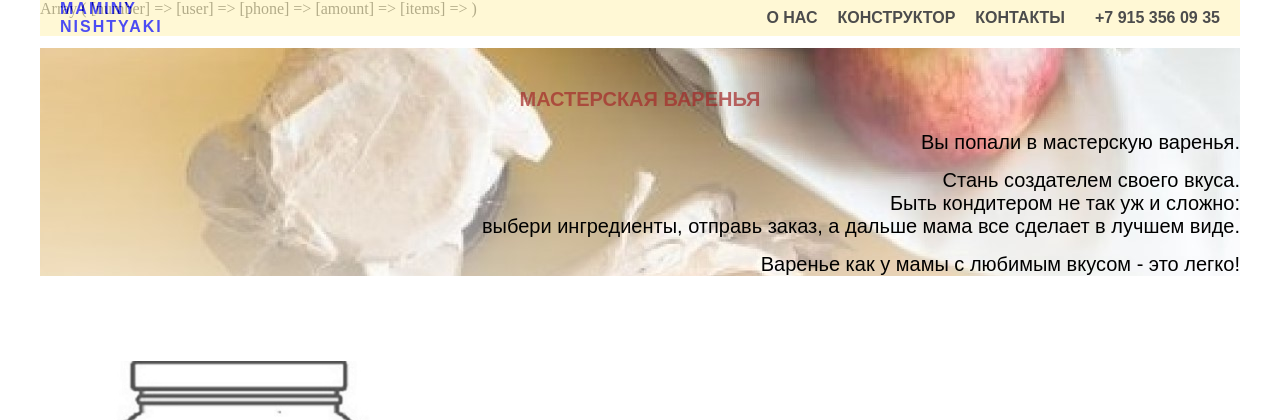
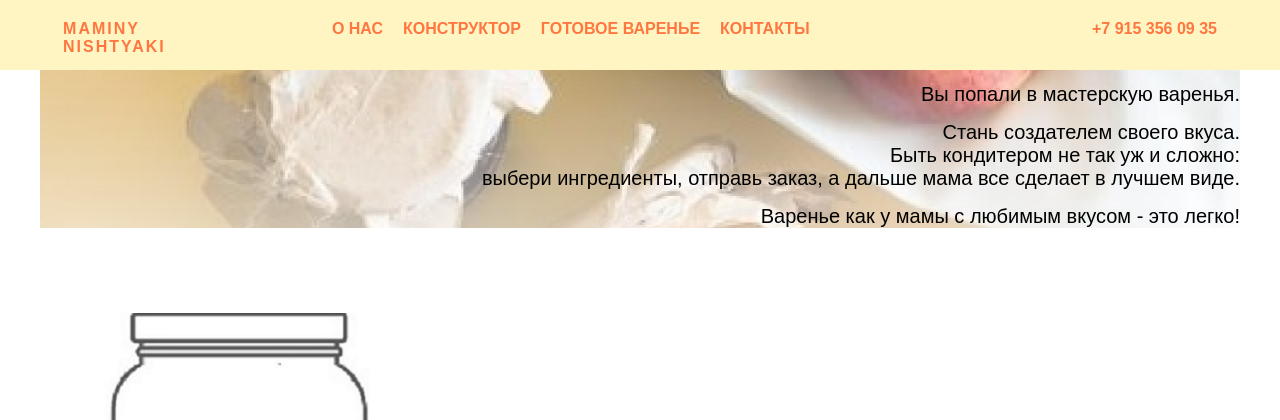
Before and after one commit to irina-sav/jam_constructor, a PHP site: page / in a window 1280 px wide. Shown: the top 420 px of the page. Run offline with PHP 8.4, Linux system fonts and the light colour scheme; data that the repository does not hold is empty.

Commit message:
making adaptive burger menu

```diff
--- a/css/styles.css
+++ b/css/styles.css
@@ -4,55 +4,62 @@
   margin: 0 auto;
 }
 
-body {
-  background-image: url(../img/body_fon.png) no-repeat;
-}
 .container {
   margin: 0 auto;
   max-width: 100%;
 }
 .header__container {
-  position: relative;
-  margin-bottom: 30px;
-}
-.header__wrapper {
-  display: flex;
-  align-items: center;
-  text-transform: uppercase;
-  font-family: sans-serif;
   position: fixed;
   top:0;
+  left: 0;
   width: 100%;
-  justify-content: space-around;
-  /* background-image: url(../img/menu_fon.jpg);
-  background-size: 20% 147%;*/
+  z-index: 50;
+  display: flex;
+  justify-content: space-between;
+  padding-top: 20px;
+}
+.header__container::before{
+  content: '';
+  position: absolute;
+  top: 0;
+  left: 0;
+  width: 100%;
+  height: 70px;
   background-color: #FFF5C3;
-  opacity: 0.7;
-  padding: 0 20px;
-  z-index: 1;
+  z-index: 2;
 }
+
+
 .header__logo {
-  flex-grow: 1;
-  color: black;
-  font-weight: 900;
+   text-transform: uppercase;
+  font-family: sans-serif;
+    font-weight: 900;
   letter-spacing: 2px;
+  position: relative;
+  z-index: 3;
 }
-.header__logo p a {
+
+.header__logo a {
   text-decoration: none;
+  color: #FF7640;
 }
-.header__logo p a:hover {
-  background-color: burlywood;
+.header__logo  a:hover {
+  color: burlywood;
 }
 .header__menu {
   display: flex;
   flex-direction: row;
   padding-right: 10px;
+  position: relative;
+  z-index: 3;
 }
 .header__menu ul {
   display: flex;
   flex-direction: row;
   align-items: center;
   list-style-type: none;
+  text-transform: uppercase;
+  font-family: sans-serif;
 }
 .header__menu li {
   margin-right: 20px;
@@ -62,13 +69,19 @@
 }
 .header__menu li a {
   text-decoration: none;
-  color: black;
+  color: #FF7640;
   font-weight: 600;
+}
+.header__contacts{
+  position: relative;
+  z-index: 3;
 }
 .header__contacts a {
   text-decoration: none;
-  color: black;
+  color: #FF7640;
   font-weight: 700;
+  text-transform: uppercase;
+  font-family: sans-serif;
 }
 
 .description {
@@ -305,7 +318,7 @@
   justify-content: space-around;
   background-color: #FFF5C3;
   /* opacity: 0.7; */
-  width: 100%;
+
  }
 .footer__contacts a {
   text-decoration: none;
--- a/index.php
+++ b/index.php
@@ -8,6 +8,7 @@
     <meta name="description" content="Краткое описание сайта" />
     <title>Конструктор варенья</title>
     <link rel="stylesheet" href="css/styles.css" />
+    <link rel="stylesheet" href="css/stylesmedia.css" />
     <link rel="stylesheet" href="css/media.css" />
     <link rel="stylesheet" href="css/fonts.css" />
     <link rel="shortcut" href="/favicon.ico" type="image/x-icon" />
@@ -15,26 +16,25 @@
   <body>
     <header>
       <div class="container header__container">
-        <div class="header__wrapper">
       <div class="header__logo">
-            <p>
         <a href="#"> maminy <br />nishtyaki</a>
-            </p>
       </div>
+
       <div class="header__menu">
             <nav>
               <ul>
                 <li><a href="#">О нас </a></li>
                 <li><a href="#">Конструктор </a></li>
+                <li><a href="#">готовое варенье </a></li>
                 <li><a href="#">Контакты </a></li>
               </ul>
             </nav>
       </div>
+      <div class="header__burger">
+        <span></span>
+</div>
           <div class="header__contacts">
-            <div class="contacts__wrapper">
                           <a href="tel: +79153560935">+7 915 356 09 35</a>
-            </div>
-          </div>
                      </div>
            </div>
     </header>
--- a/js/main.js
+++ b/js/main.js
@@ -1,5 +1,9 @@
 let jar = [];
 let trash = {};
+
+$(".header__burger").on("click", function () {
+  $(".header__burger, .header__menu").toggleClass("active");
+});
 
 $(".tasteStack").on("click", function () {
   let params = { componentId: $(this).data("id") };
--- a/model.php
+++ b/model.php
@@ -233,4 +233,4 @@
     ];
 }
 
-print_r(getOrderInfoById(sqlConnect(), 65));
+// print_r(getOrderInfoById(sqlConnect(), 65));
```
Also changed, not shown: css/stylesmedia.css (added, +60 -0 lines). Lines whose indentation alone changed are shown as unchanged.
